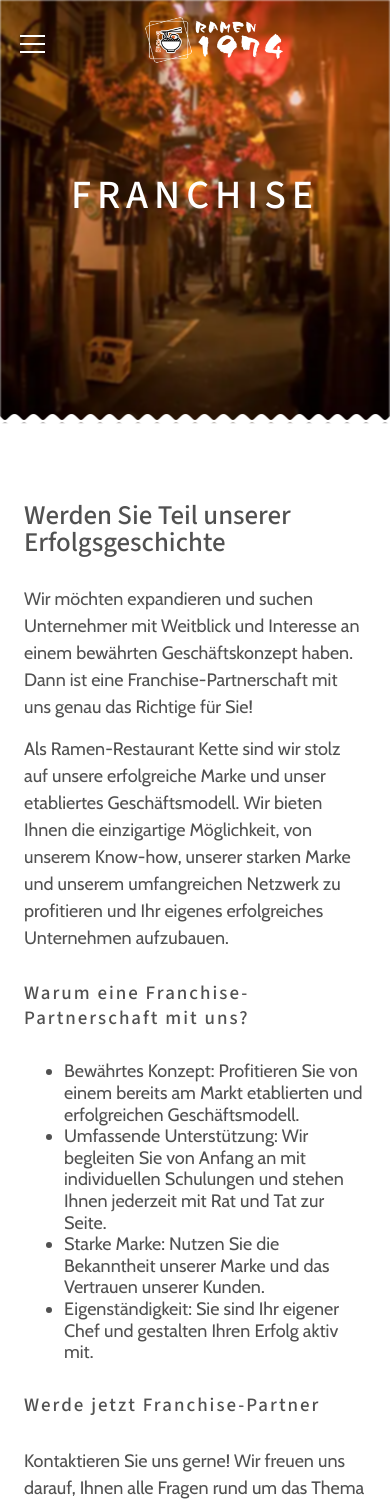
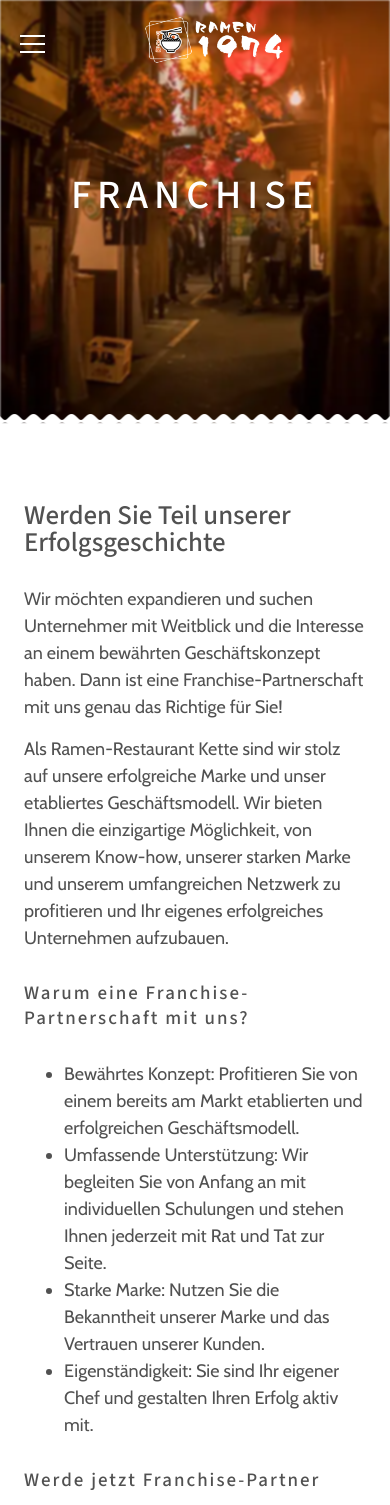
Before and after one commit to DepTrai95/vue-ramen1974, a Vue app: page /franchise in a window 390 px wide. Shown: the top 1505 px of the page. Built offline with nearby package versions, Linux system fonts and the light colour scheme.

Commit message:
[BUGFIX] update mail in impress and add franchise to mobile menu

```diff
--- a/src/components/navbar/Navbar.vue
+++ b/src/components/navbar/Navbar.vue
@@ -49,6 +49,7 @@
                   <ul class="list--unstyled">
                      <LinkRouter link="/" label="Home" />
                      <LinkRouter link="/menu" label="Menu" />
+                     <LinkRouter link="/franchise" label="Franchise" />
                      <LinkRouter link="/contact" label="Kontakt" />
                   </ul>
                   <ul class="list--unstyled social-media-menu">
--- a/src/pages/franchise/Franchise.vue
+++ b/src/pages/franchise/Franchise.vue
@@ -17,7 +17,7 @@
       <div class="inner">
          <section>
             <h2>Werden Sie Teil unserer Erfolgsgeschichte</h2>
-            <p>Wir möchten expandieren und suchen Unternehmer mit Weitblick und Interesse an einem bewährten
+            <p>Wir möchten expandieren und suchen Unternehmer mit Weitblick und die Interesse an einem bewährten
                Geschäftskonzept haben.
                Dann ist eine Franchise-Partnerschaft mit uns genau das Richtige für Sie!
             </p>
@@ -77,6 +77,7 @@ export default {
    .franchise__list {
       li {
          display: list-item;
+         line-height: 1.5;
          list-style: disc;
       }
    }
--- a/src/pages/impress/Impress.vue
+++ b/src/pages/impress/Impress.vue
@@ -10,7 +10,7 @@
          <p>Gesellschafter: Frau Thu Minh Glei</p>
          <h3>KONTAKT:</h3>
          <p>Telefon: +49 (0) 351 656 77 999</p>
-         <p>E-Mail: info@aroi-dresden.de</p>
+         <p>E-Mail: info@ramen1974.de</p>
          <h3>REGISTEREINTRAG</h3>
          <p>Eintragung im Handelsregister. Registergericht: Amtsgericht Dresden.</p>
          <p>Registernummer: HRB 35581</p>
@@ -57,7 +57,8 @@ export default {
 </script>
 
 <style lang="scss" scoped>
-h2, h3 {
+h2,
+h3 {
    margin-block: 4rem 3rem;
 }
 
```
